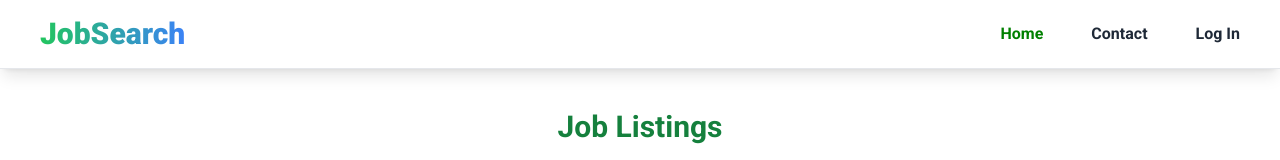
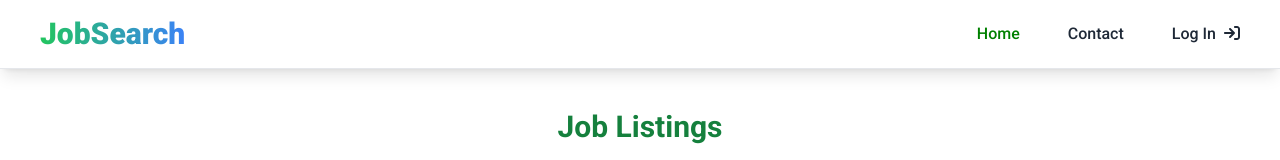
Before and after one commit to Saad0095/Job-Portal, a React (Vite) app: page / in a window 1280 px wide. Shown: the top 160 px of the page. Built offline with nearby package versions, Linux system fonts and the light colour scheme; the HTML template or start-up script is replaced by a standard one.

Commit message:
Solving Conflict try 2

```diff
--- a/src/components/Navbar.jsx
+++ b/src/components/Navbar.jsx
@@ -11,7 +11,6 @@ const Navbar = () => {
   return (
     <nav className="bg-white bg-opacity-70 backdrop-blur-xl sticky top-0 z-50 shadow-lg mb-4 transition-all duration-500 ease-in-out">
       <div className="flex justify-between items-center px-6 py-4 md:px-10 min-h-16 border-b border-gray-200">
-      {/* Logo */}
         <div className="text-3xl font-extrabold text-transparent bg-clip-text bg-gradient-to-r from-green-500 to-blue-500 cursor-pointer hover:scale-105 transition-transform duration-300 ease-in-out">
           JobSearch
         </div>
@@ -21,28 +20,63 @@ const Navbar = () => {
         >
           {isOpen ? <>&#10005;</> : <>&#9776;</>}
         </div>
-        <ul className="hidden sm:flex sm:space-x-12 font-semibold">
+        <ul className="hidden sm:flex sm:space-x-8 lg:space-x-12 font-medium">
+          <li>
             <NavLink
               to="/"
-            className="text-gray-800 hover:text-green-600 transition duration-300 ease-in-out"
+              className="relative text-gray-800 hover:text-green-500 transition-colors duration-300 ease-in-out group"
+              activeClassName="text-green-500 font-semibold"
             >
+              <span className="inline-block transition-transform transform group-hover:-translate-y-1 group-hover:scale-110 duration-300">
                 Home
+              </span>
+              <span className="absolute -bottom-1 left-0 w-full h-0.5 bg-green-500 scale-x-0 group-hover:scale-x-100 transition-transform origin-left duration-300"></span>
             </NavLink>
+          </li>
+          <li>
             <NavLink
               to="/contact"
-            className="text-gray-800 hover:text-green-600 transition duration-300 ease-in-out"
+              className="relative text-gray-800 hover:text-green-500 transition-colors duration-300 ease-in-out group"
+              activeClassName="text-green-500 font-semibold"
             >
+              <span className="inline-block transition-transform duration-300">
                 Contact
+              </span>
+              <span className="absolute -bottom-1 left-0 w-full h-0.5 bg-green-500 scale-x-0 group-hover:scale-x-100 transition-transform origin-left duration-300"></span>
             </NavLink>
+          </li>
+          <li>
+            {!isAuthenticated ? (
+              <button>
                 <NavLink
                   to="/login"
-            className="text-gray-800 hover:text-green-600 transition duration-300 ease-in-out"
+                  className="relative text-gray-800 hover:text-green-500 transition-colors duration-300 ease-in-out group"
+                  activeClassName="text-green-500 font-semibold"
                 >
+                  <span className="inline-block transition-transform duration-300">
                     Log In
+                  </span>
+                  <FontAwesomeIcon icon={faSignIn} className="ml-2" />
+                  <span className="absolute -bottom-1 left-0 w-full h-0.5 bg-green-500 scale-x-0 group-hover:scale-x-100 transition-transform origin-left duration-300"></span>
                 </NavLink>
+              </button>
+            ) : (
+              <Link
+                to=""
+                onClick={() => logout()}
+                className="relative text-gray-800 hover:text-red-600 transition-colors duration-300 ease-in-out group"
+                activeClassName="text-green-500 font-semibold"
+              >
+                <span className="inline-block transition-transform duration-300">
+                  Logout
+                </span>
+                <FontAwesomeIcon icon={faSignOut} className="ml-2" />
+                <span className="absolute -bottom-1 left-0 w-full h-0.5 bg-red-600 scale-x-0 group-hover:scale-x-100 transition-transform origin-left duration-300"></span>
+              </Link>
+            )}
+          </li>
         </ul>
       </div>
-
       {isOpen && (
         <ul className="flex flex-col sm:hidden font-medium bg-white bg-opacity-90 backdrop-blur-md shadow-lg border-t border-b border-gray-200">
           <li>
```
Lines whose indentation alone changed are shown as unchanged.
